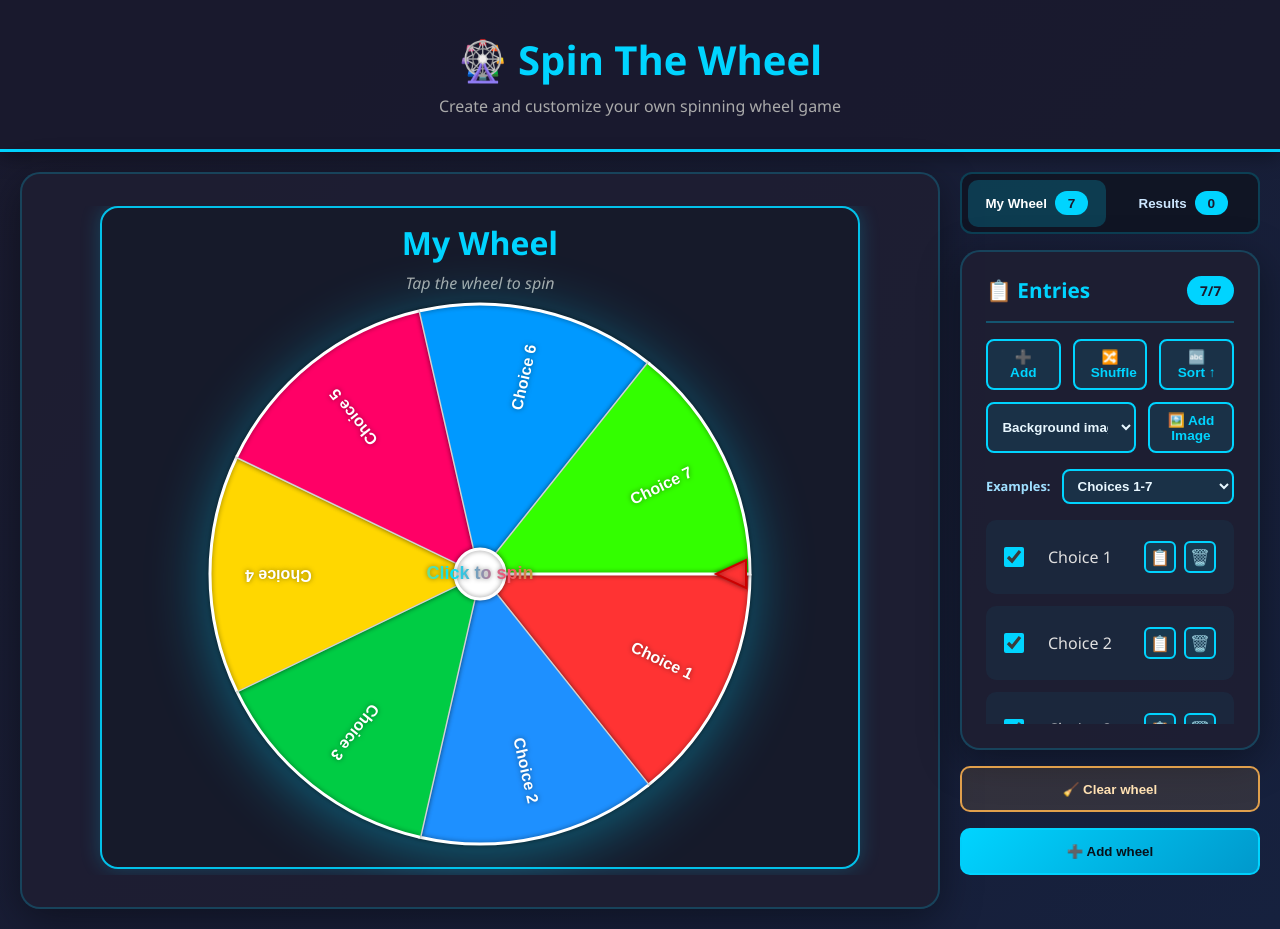
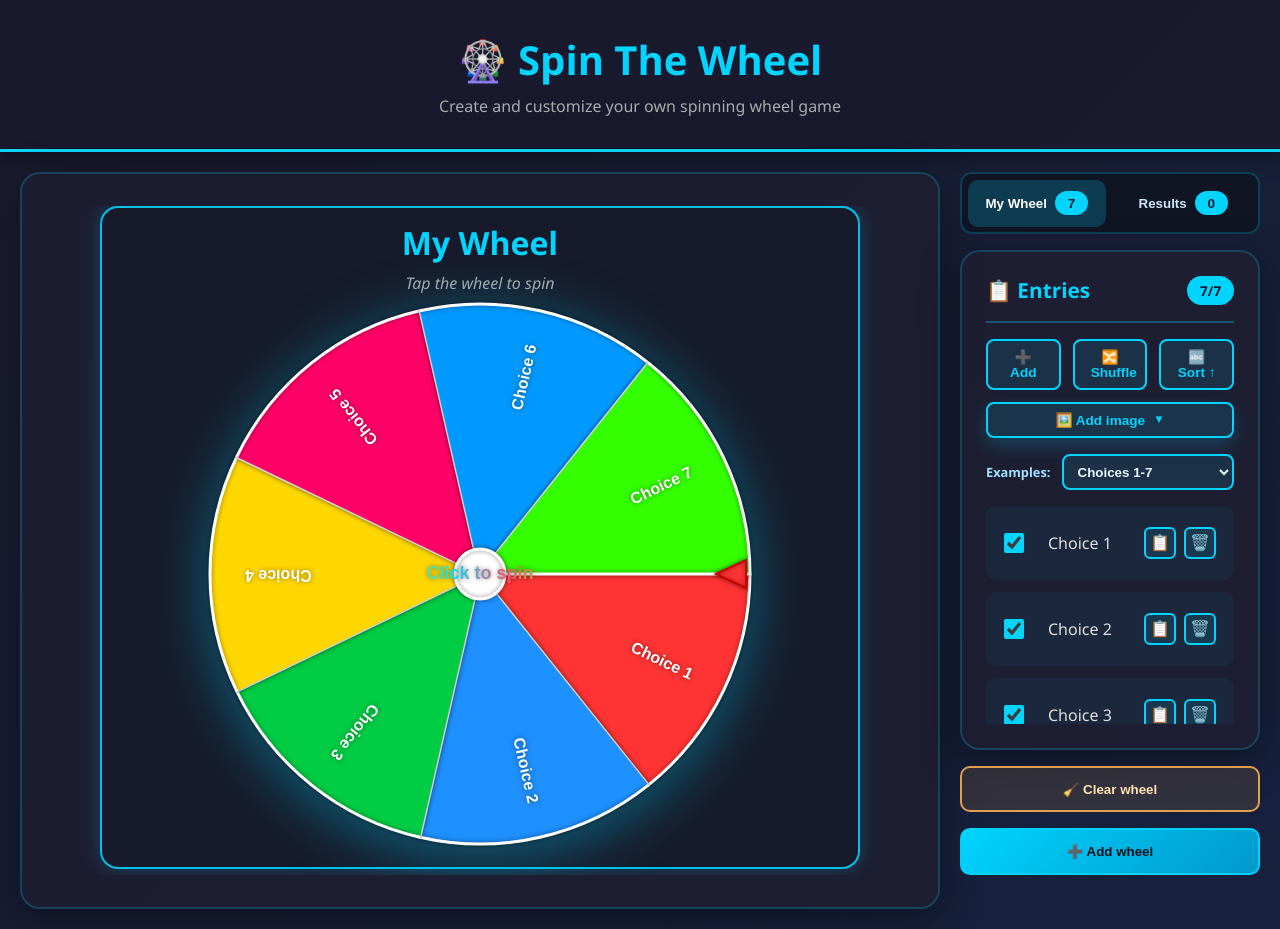
Before and after one commit to bikram73/Spin_The_Wheel_Game, a React (Vite) app: page / in a window 1280 px wide. Built offline with nearby package versions, Linux system fonts and the light colour scheme; the HTML template or start-up script is replaced by a standard one.

Commit message:
first commit

```diff
--- a/src/components/EntriesPanel.jsx
+++ b/src/components/EntriesPanel.jsx
@@ -1,4 +1,4 @@
-import React, { useRef, useState } from 'react';
+import React, { useEffect, useRef, useState } from 'react';
 import { motion, AnimatePresence } from 'framer-motion';
 
 export default function EntriesPanel({
@@ -21,11 +21,12 @@ export default function EntriesPanel({
   const [newEntryName, setNewEntryName] = useState('');
   const [copyNotice, setCopyNotice] = useState('');
   const [selectedExample, setSelectedExample] = useState('choice');
-  const [selectedImageOption, setSelectedImageOption] = useState('background');
+  const [showImageMenu, setShowImageMenu] = useState(false);
   const copyNoticeTimerRef = useRef(null);
   const backgroundImageInputRef = useRef(null);
   const centerImageInputRef = useRef(null);
   const entryImagesInputRef = useRef(null);
+  const imageDropdownRef = useRef(null);
 
   const startEdit = (id, name) => {
     setEditingId(id);
@@ -103,17 +104,33 @@ export default function EntriesPanel({
     }, 1600);
   };
 
-  const handleImageUploadClick = () => {
-    if (selectedImageOption === 'background') {
+  const triggerImageUpload = (type) => {
+    if (type === 'background') {
       backgroundImageInputRef.current?.click();
       return;
     }
-    if (selectedImageOption === 'center') {
+    if (type === 'center') {
       centerImageInputRef.current?.click();
       return;
     }
     entryImagesInputRef.current?.click();
   };
+
+  const handleImageMenuSelect = (type) => {
+    setShowImageMenu(false);
+    triggerImageUpload(type);
+  };
+
+  useEffect(() => {
+    const handleClickOutside = (event) => {
+      if (!imageDropdownRef.current?.contains(event.target)) {
+        setShowImageMenu(false);
+      }
+    };
+
+    document.addEventListener('mousedown', handleClickOutside);
+    return () => document.removeEventListener('mousedown', handleClickOutside);
+  }, []);
 
   const activeCount = entries.filter(e => e.checked).length;
 
@@ -223,26 +240,31 @@ export default function EntriesPanel({
           🔤 Sort {sortOrder === 'asc' ? '↑' : '↓'}
         </motion.button>
 
-        <select
-          className="image-option-select"
-          value={selectedImageOption}
-          onChange={(e) => setSelectedImageOption(e.target.value)}
-          title="Select image action"
-        >
-          <option value="background">Background image</option>
-          <option value="center">Center image</option>
-          <option value="entries">Images as entries</option>
-        </select>
-
-        <motion.button
-          className="btn-small"
-          onClick={handleImageUploadClick}
-          whileHover={{ scale: 1.05 }}
-          whileTap={{ scale: 0.95 }}
-          title="Upload image"
-        >
-          🖼️ Add Image
-        </motion.button>
+        <div className="image-dropdown" ref={imageDropdownRef}>
+          <button
+            className="image-dropdown-trigger"
+            onClick={() => setShowImageMenu((prev) => !prev)}
+            title="Add image options"
+            type="button"
+          >
+            🖼️ Add image
+            <span className="image-dropdown-caret">▼</span>
+          </button>
+          <AnimatePresence>
+            {showImageMenu && (
+              <motion.div
+                className="image-dropdown-menu"
+                initial={{ opacity: 0, y: -6 }}
+                animate={{ opacity: 1, y: 0 }}
+                exit={{ opacity: 0, y: -6 }}
+              >
+                <button type="button" onClick={() => handleImageMenuSelect('background')}>Background image</button>
+                <button type="button" onClick={() => handleImageMenuSelect('center')}>Center image</button>
+                <button type="button" onClick={() => handleImageMenuSelect('entries')}>Images as entries</button>
+              </motion.div>
+            )}
+          </AnimatePresence>
+        </div>
       </div>
 
       <input
--- a/src/styles.css
+++ b/src/styles.css
@@ -513,24 +513,66 @@ body,
   color: white;
 }
 
-.image-option-select {
+.image-dropdown {
+  position: relative;
   flex: 1;
-  min-width: 150px;
-  padding: 0.5rem 0.65rem;
+  min-width: 170px;
+}
+
+.image-dropdown-trigger {
+  width: 100%;
+  padding: 0.52rem 0.8rem;
   border: 2px solid #00d4ff;
   border-radius: 8px;
-  background: rgba(0, 212, 255, 0.1);
-  color: #e8f7ff;
-  font-weight: 600;
+  background: rgba(0, 212, 255, 0.12);
+  color: #00d4ff;
+  font-weight: 700;
+  font-size: 0.85rem;
+  cursor: pointer;
+  display: flex;
+  align-items: center;
+  justify-content: center;
+  gap: 0.5rem;
+  box-shadow: 0 8px 18px rgba(0, 212, 255, 0.2);
 }
 
-.image-option-select:focus {
-  outline: none;
-  background: rgba(0, 212, 255, 0.18);
+.image-dropdown-trigger:hover {
+  background: #00d4ff;
+  color: #1a1a2e;
+  border-color: #00d4ff;
 }
 
-.image-option-select option {
-  color: #0c1b2f;
+.image-dropdown-caret {
+  font-size: 0.72rem;
+  line-height: 1;
+}
+
+.image-dropdown-menu {
+  position: absolute;
+  top: calc(100% + 0.4rem);
+  left: 0;
+  width: 100%;
+  z-index: 30;
+  border: 2px solid rgba(0, 212, 255, 0.55);
+  border-radius: 10px;
+  background: rgba(20, 26, 44, 0.98);
+  box-shadow: 0 12px 24px rgba(0, 0, 0, 0.35), 0 0 18px rgba(0, 212, 255, 0.12);
+  overflow: hidden;
+}
+
+.image-dropdown-menu button {
+  width: 100%;
+  border: none;
+  background: transparent;
+  color: #dff5ff;
+  text-align: left;
+  padding: 0.6rem 0.75rem;
+  font-weight: 600;
+  cursor: pointer;
+}
+
+.image-dropdown-menu button:hover {
+  background: rgba(0, 212, 255, 0.15);
 }
 
 .copy-notice {
```
